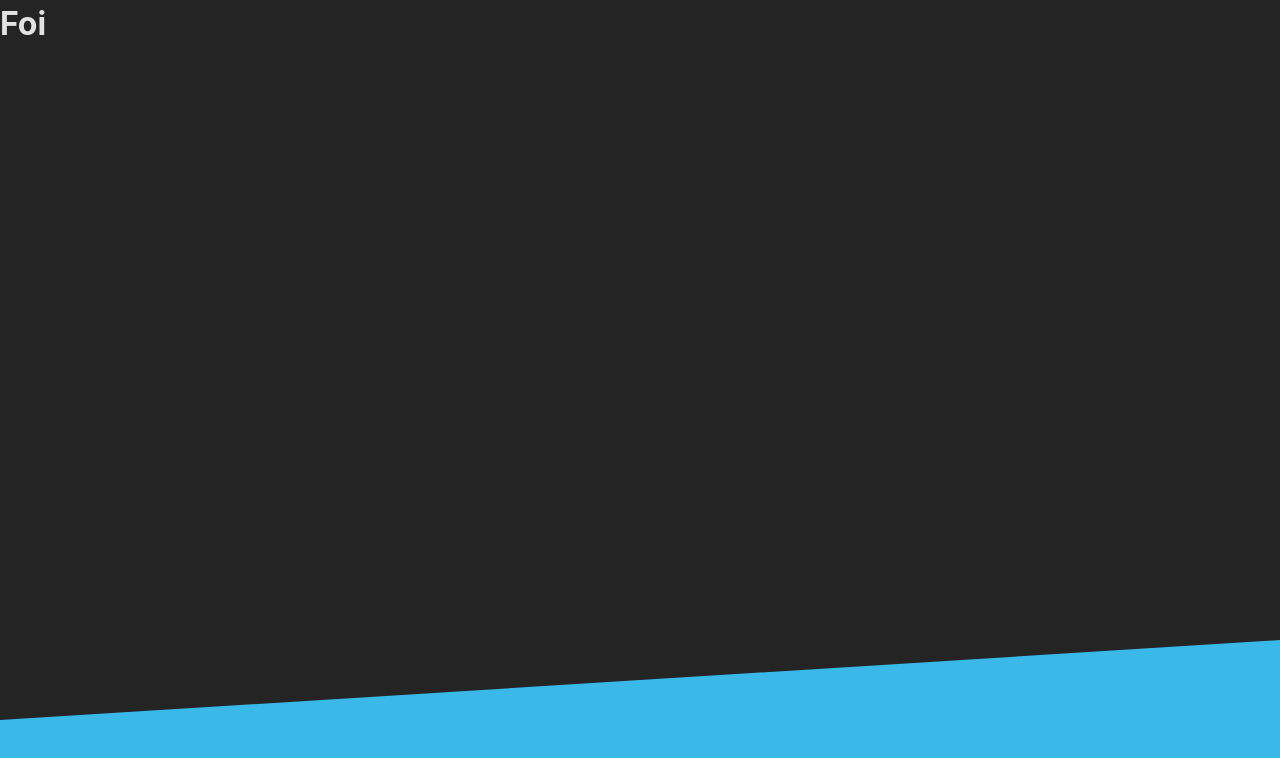
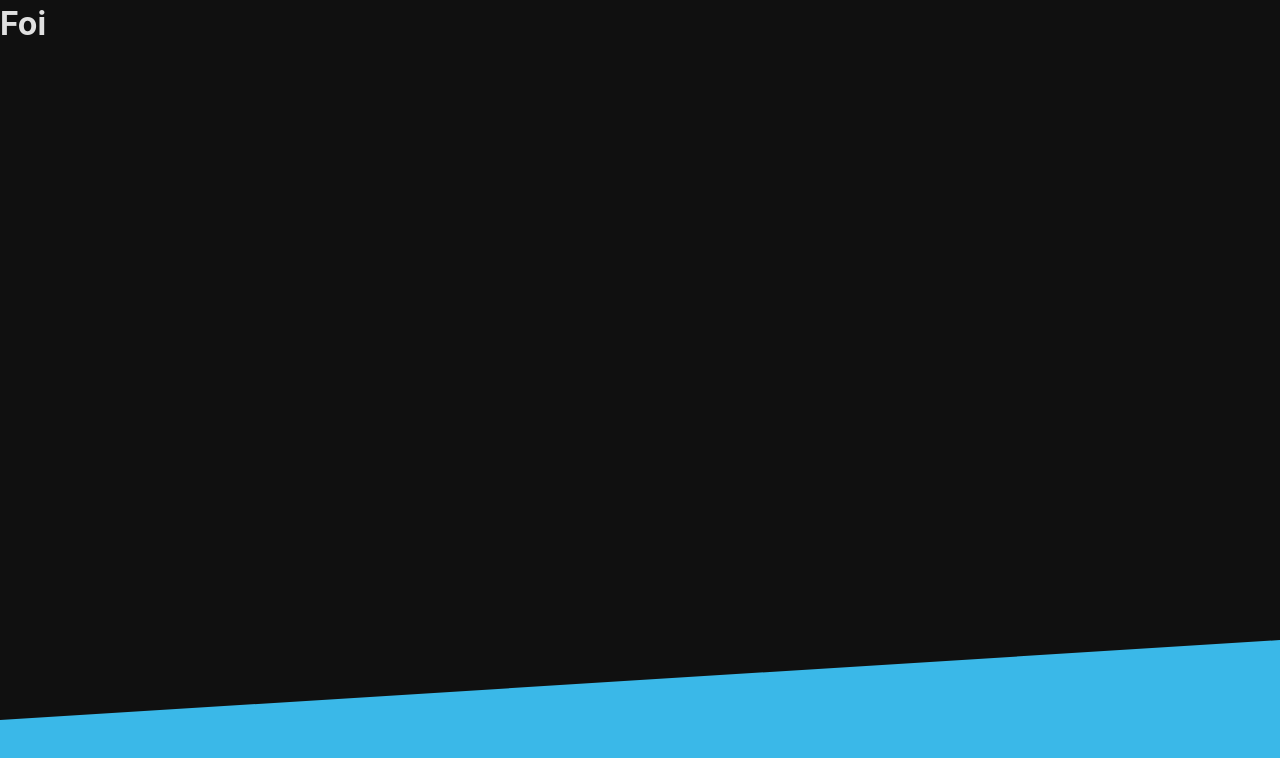
Before and after one commit to ElBayano/techRecruiter, a React (Vite) app in the folder tech-recruiter-jsx/: page /painel in a window 1280 px wide. Shown: the top 758 px of the page. Built offline with nearby package versions, Linux system fonts and the light colour scheme.

Commit message:
Globalstyle do styled components

```diff
--- /dev/null
+++ b/tech-recruiter-jsx/src/components/global/LightTheme.js
@@ -0,0 +1,73 @@
+import {createGlobalStyle} from "styled-components"
+
+const LightTheme = createGlobalStyle`
+
+:root {
+    font-family: Inter, system-ui, sans-serif;
+    line-height: 1.5;
+    font-weight: 400;
+
+    width: 100vw;
+    height: 100vh;
+
+    color-scheme: light dark;
+    color: rgba(255, 255, 255, 0.87);
+    background-color: #242424;
+
+    font-synthesis: none;
+    text-rendering: optimizeLegibility;
+    -webkit-font-smoothing: antialiased;
+    -moz-osx-font-smoothing: grayscale;
+    -webkit-text-size-adjust: 100%;
+
+
+    --secondary: #3AB8E8;
+    --primary: #101010;
+
+    --gray-95:#f2f2f2;  /*  95% */
+    --gray-74:#bdbdbd;
+    --gray-67: #ababab;
+    --gray-53: #878787;
+
+    --background-color: #ffffff;
+
+    --stroke-color: #FFFFFF80;
+    --stroke-color-hover: #ffffff;
+
+    --placeholder-color: var(--gray-67);
+    --placeholder-color-hover: var(--gray-74);
+
+    --text-title-color: #000000;
+    --text-color-primary: #272833;
+    --text-color-secondary: #FFFFFF;
+    --text-color-tertiary : #ABABAB;
+
+    --card-notification-color: #DC3434;
+    --links-color: #0053F0;
+
+    --tag-analysis-color: #ABABAB;
+    --tag-hired-color: #FEC400;
+    --tag-avaliable-color: #29CC97;
+    --tag-urgent-color: #EB5757;
+    --tag-no-urgent-color: #F2C94C;
+    --tag-normal-color: #6FCF97;
+
+}
+
+
+* {
+    margin: 0;
+    padding: 0;
+    box-sizing: border-box;
+}
+
+
+body {
+
+    width: 100vw;
+    height: 100vh;
+    background-color: var(--primary);
+}
+`
+
+export default LightTheme
--- a/tech-recruiter-jsx/src/main.jsx
+++ b/tech-recruiter-jsx/src/main.jsx
@@ -1,13 +1,14 @@
 import React from 'react'
 import ReactDOM from 'react-dom/client'
 import App from './App.jsx'
-import './index.css'
+import LightTheme from './components/global/LightTheme.js'
 
 
 
 
 ReactDOM.createRoot(document.getElementById('root')).render(
   <React.StrictMode>
+      <LightTheme/>
       <App />
   </React.StrictMode>,
 )
```
